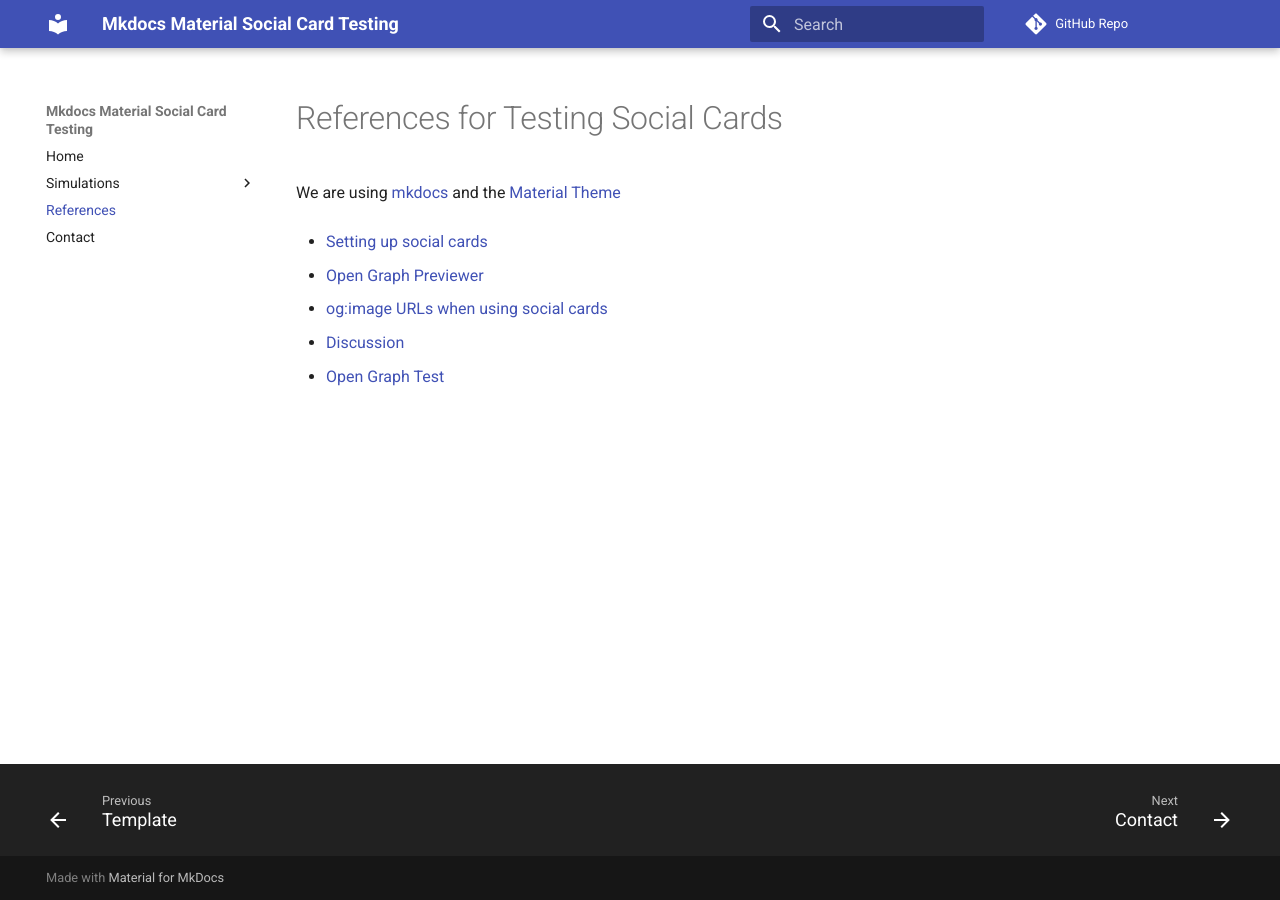
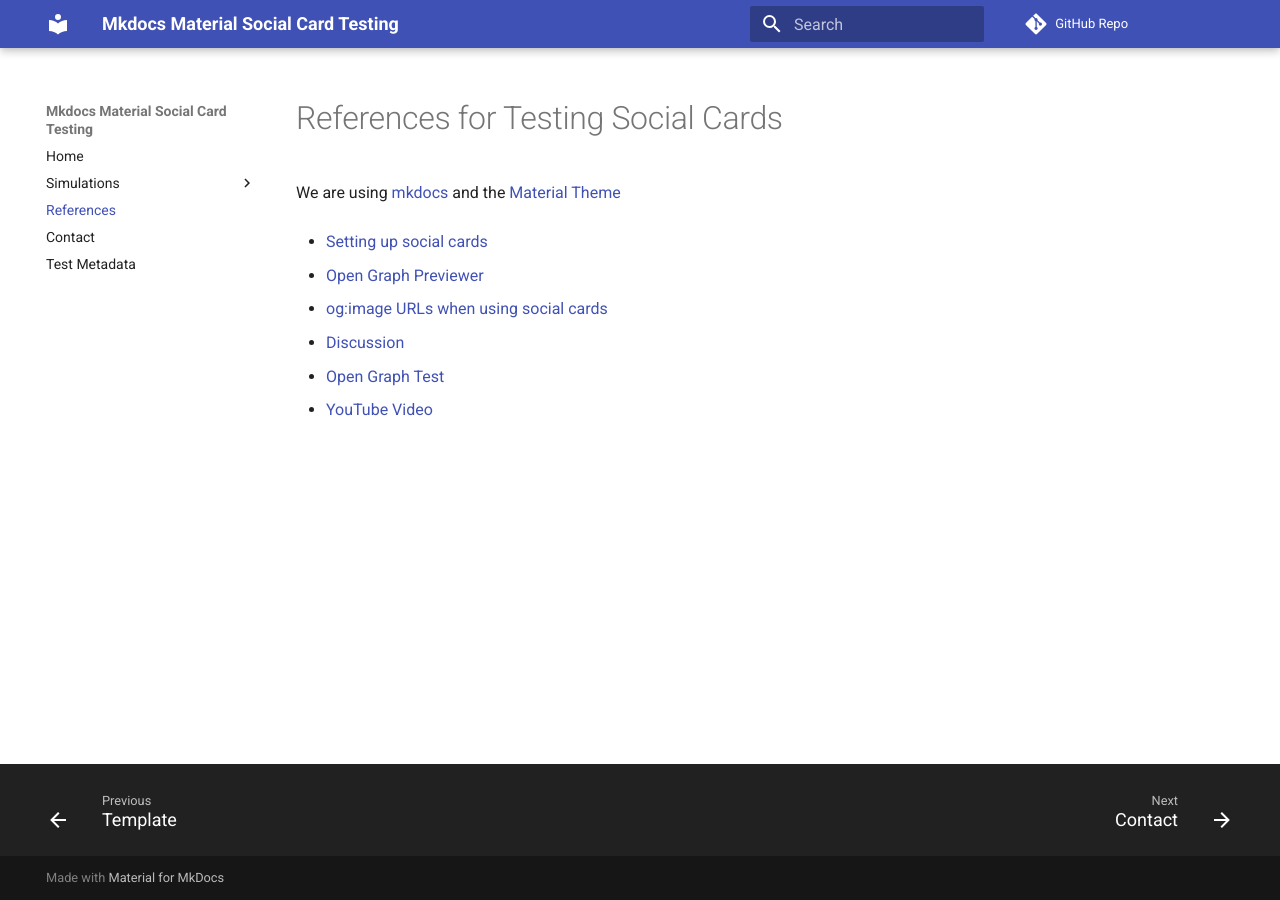
Before and after one commit to dmccreary/mkdocs-material-social, an MkDocs documentation site: the page built from docs/references.md, in a window 1280 px wide. Built offline with MkDocs 1.6.1 and Material for MkDocs 9.7.7, drawn with Linux system fonts in a browser that asks for light colours; comment, search, counter and statistics services are not loaded.

Commit message:
updating content

```diff
--- a/docs/references.md
+++ b/docs/references.md
@@ -9,3 +9,4 @@ and the [Material Theme](https://squidfunk.github.io/mkdocs-material/)
 * [og:image URLs when using social cards](https://github.com/squidfunk/mkdocs-material/issues/4402#issuecomment-1457812285)
 * [Discussion](https://github.com/squidfunk/mkdocs-material/discussions/5162)
 * [Open Graph Test](https://www.opengraph.xyz/url/https%3A%2F%2Fmkdocs-social.krypton.ninja%2F)
+* [YouTube Video](https://www.youtube.com/watch?v=4OjnOc6ftJ8)
--- a/mkdocs.yml
+++ b/mkdocs.yml
@@ -17,6 +17,7 @@ nav:
     - Template: sims/template/index.md
   - References: references.md
   - Contact: contact.md
+  - Test Metadata: test-metadata.md
 
 # Dan's MicroSite Standards from here down
 edit_uri: 'blob/master/docs'
```
Also changed, not shown: docs/sims/test-metadata.md (added, +4 -0 lines).
